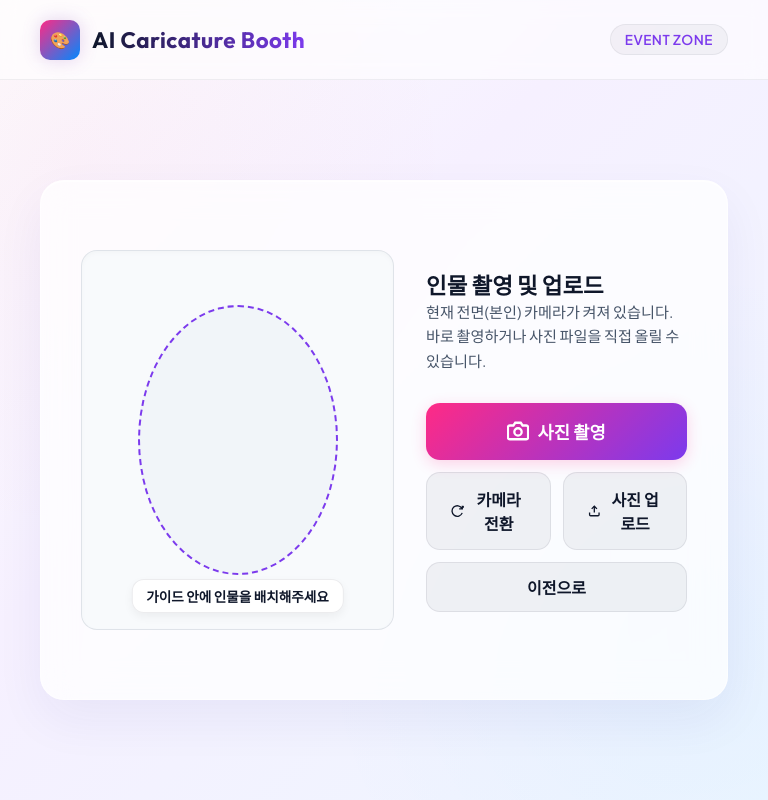
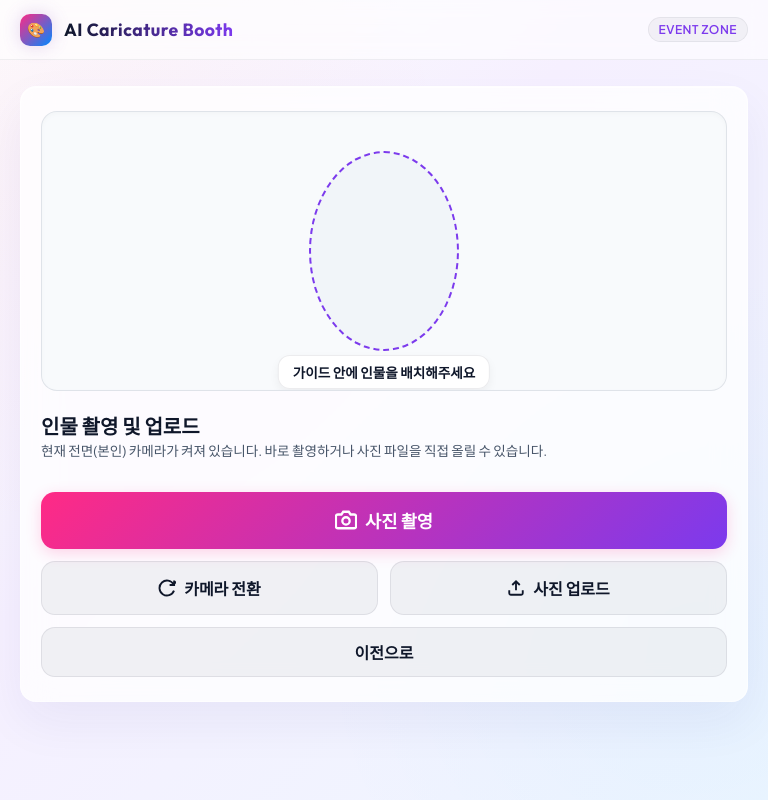
Before and after one commit to mellow211/aiPhoto, a React (Vite) app: page / in a window 768 px wide. Both pictures are taken after a click on the button "캐리커처 만들기". Built offline with nearby package versions, Linux system fonts and the light colour scheme; no server answers.

Commit message:
feat: add responsive layout styles for mobile and portrait orientations

```diff
--- a/src/App.css
+++ b/src/App.css
@@ -733,3 +733,182 @@ body {
     margin: 0mm;
   }
 }
+
+/* -------------------------------------------------------------
+   Responsive Mobile & Portrait Layout Support
+   ------------------------------------------------------------- */
+@media (max-width: 850px) or (max-aspect-ratio: 1.1/1) {
+  /* Allow the main container and content wrapper to scroll vertically */
+  .app-container {
+    overflow-y: auto !important;
+    height: auto !important;
+    min-height: 100vh !important;
+  }
+
+  .app-content {
+    padding: 16px 20px !important;
+    align-items: flex-start !important; /* Allow natural top-to-bottom layout alignment */
+    overflow-y: visible !important;
+  }
+
+  .app-header {
+    height: 60px !important;
+    padding: 0 20px !important;
+  }
+
+  .logo-text {
+    font-size: 1.1rem !important;
+  }
+
+  .logo-icon {
+    width: 32px !important;
+    height: 32px !important;
+    font-size: 0.9rem !important;
+  }
+
+  .header-tag {
+    font-size: 0.75rem !important;
+    padding: 4px 10px !important;
+  }
+
+  /* Expand the glass card to stack children vertically */
+  .glass-card {
+    max-width: 100% !important;
+    max-height: none !important;
+    height: auto !important;
+    padding: 24px 20px !important;
+    border-radius: 16px !important;
+    margin: 10px 0 30px 0 !important;
+  }
+
+  /* Welcome Screen Tweak */
+  .welcome-title {
+    font-size: 2.2rem !important;
+  }
+  .welcome-subtitle {
+    font-size: 1rem !important;
+  }
+  .start-btn {
+    padding: 14px 36px !important;
+    font-size: 1.1rem !important;
+    width: 100% !important;
+    justify-content: center !important;
+  }
+
+  /* Camera Screen Tweak: stack viewfinder on top, controls below */
+  .camera-layout {
+    grid-template-columns: 1fr !important;
+    gap: 20px !important;
+  }
+
+  .camera-preview-container {
+    height: 280px !important; /* Smaller size for portrait orientation */
+  }
+
+  .face-guide-oval {
+    width: 150px !important;
+    height: 200px !important;
+  }
+
+  .camera-instruction {
+    font-size: 1.25rem !important;
+  }
+  .camera-sub-instruction {
+    font-size: 0.85rem !important;
+  }
+
+  /* Style Screen Tweak: stack captured image and options */
+  .style-layout {
+    grid-template-columns: 1fr !important;
+    gap: 20px !important;
+  }
+
+  .style-photo-preview {
+    height: 220px !important; /* Smaller space saving preview */
+  }
+
+  .style-options-panel {
+    height: auto !important;
+    overflow: visible !important;
+  }
+
+  .style-grid-container {
+    overflow-y: visible !important;
+    height: auto !important;
+  }
+
+  .style-grid {
+    grid-template-columns: 1fr !important; /* Stack styles in 1 column on narrow screens */
+  }
+
+  @media (min-width: 480px) {
+    .style-grid {
+      grid-template-columns: repeat(2, 1fr) !important; /* Dual column for portrait tablets */
+    }
+  }
+
+  .prompt-textarea {
+    height: 60px !important;
+  }
+
+  /* Result Screen Tweak: stack image card and info */
+  .result-layout {
+    grid-template-columns: 1fr !important;
+    gap: 20px !important;
+  }
+
+  .result-image-card {
+    height: 280px !important;
+  }
+
+  .result-title {
+    font-size: 1.5rem !important;
+  }
+  .result-description {
+    font-size: 0.85rem !important;
+  }
+}
+
+/* Landscape Mobile Viewports (Very short viewports) */
+@media (max-height: 600px) {
+  .app-container {
+    overflow-y: auto !important;
+    height: auto !important;
+    min-height: 100vh !important;
+  }
+
+  .app-content {
+    align-items: flex-start !important;
+    padding: 12px 16px !important;
+  }
+
+  .app-header {
+    height: 50px !important;
+    padding: 0 16px !important;
+  }
+
+  .glass-card {
+    max-height: none !important;
+    height: auto !important;
+    padding: 20px !important;
+    margin: 10px 0 20px 0 !important;
+  }
+
+  /* Make photos smaller to fit landscape mobile screens */
+  .camera-preview-container {
+    height: 200px !important;
+  }
+
+  .style-photo-preview {
+    height: 180px !important;
+  }
+
+  .result-image-card {
+    height: 200px !important;
+  }
+
+  .style-grid-container {
+    max-height: 180px !important;
+    overflow-y: auto !important;
+  }
+}
```
